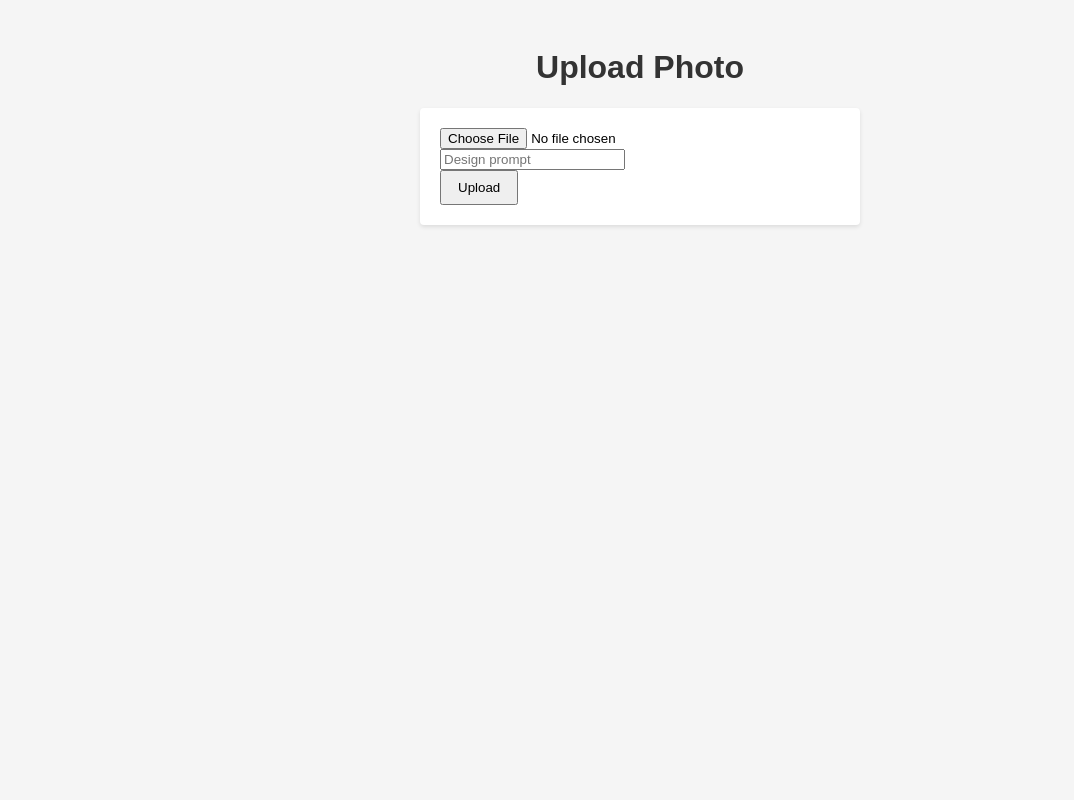
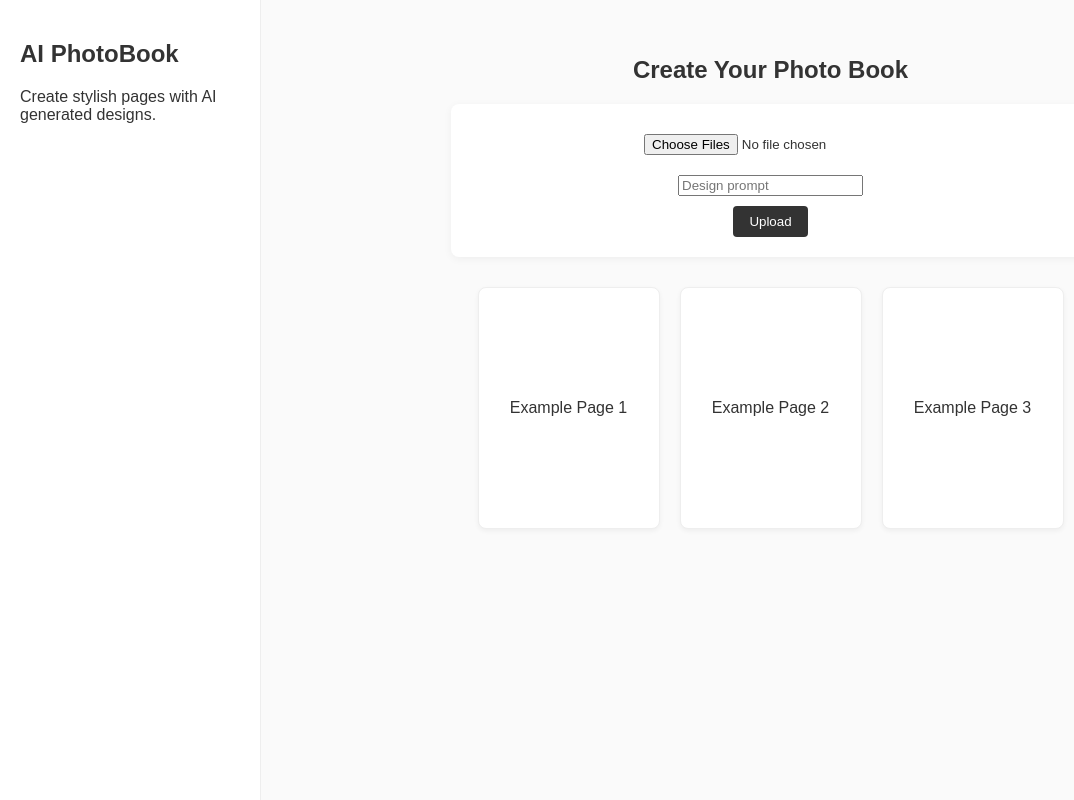
Before and after one commit to Smithy1711/codex-test, a Flask app: page / in a window 1280 px wide. Shown: the whole page, without its empty margins (0-1074 px from the left). Run offline with Flask 3, Linux system fonts and the light colour scheme.

Commit message:
Add minimalist layout with sidebar and multi-image upload

```diff
--- a/app.py
+++ b/app.py
@@ -27,22 +27,27 @@ def apply_ai_design(image_path, prompt):
 @app.route('/', methods=['GET', 'POST'])
 def upload_photo():
     if request.method == 'POST':
-        if 'photo' not in request.files:
+        files = request.files.getlist('photos')
+        if not files:
             return 'No file part', 400
-        file = request.files['photo']
         prompt = request.form.get('prompt', '')
-        if file.filename == '':
+        designed_files = []
+        for file in files:
+            if file.filename == '':
+                continue
+            filename = secure_filename(file.filename)
+            upload_path = os.path.join(app.config['UPLOAD_FOLDER'], filename)
+            file.save(upload_path)
+            designed_path = apply_ai_design(upload_path, prompt)
+            designed_files.append(os.path.basename(designed_path))
+        if not designed_files:
             return 'No selected file', 400
-        filename = secure_filename(file.filename)
-        upload_path = os.path.join(app.config['UPLOAD_FOLDER'], filename)
-        file.save(upload_path)
-        designed_path = apply_ai_design(upload_path, prompt)
-        return redirect(url_for('view_photo', filename=os.path.basename(designed_path)))
+        return render_template('photo.html', filenames=designed_files)
     return render_template('upload.html')
 
 @app.route('/photo/<filename>')
 def view_photo(filename):
-    return render_template('photo.html', filename=filename)
+    return render_template('photo.html', filenames=[filename])
 
 @app.route('/designed/<filename>')
 def designed_file(filename):
--- a/static/style.css
+++ b/static/style.css
@@ -1,5 +1,83 @@
-body { font-family: Arial, sans-serif; background-color: #f5f5f5; padding: 20px; }
-h1 { color: #333; text-align: center; }
-form { background: #fff; padding: 20px; border-radius: 4px; box-shadow: 0 2px 4px rgba(0,0,0,0.1); max-width: 400px; margin: auto; }
-img { max-width: 100%; height: auto; display: block; margin: 20px auto; }
-button { padding: 8px 16px; }
+body {
+    font-family: Arial, sans-serif;
+    background-color: #fafafa;
+    margin: 0;
+    color: #333;
+}
+
+.container {
+    display: flex;
+    min-height: 100vh;
+}
+
+.sidebar {
+    width: 220px;
+    background: #fff;
+    border-right: 1px solid #eee;
+    padding: 20px;
+}
+
+.main {
+    flex: 1;
+    padding: 40px 20px;
+}
+
+h1 {
+    font-size: 24px;
+    margin-bottom: 20px;
+    text-align: center;
+}
+
+.upload-form {
+    background: #fff;
+    padding: 20px;
+    border-radius: 8px;
+    box-shadow: 0 2px 8px rgba(0,0,0,0.05);
+    max-width: 600px;
+    margin: 0 auto;
+    text-align: center;
+}
+
+.cards {
+    display: flex;
+    flex-wrap: wrap;
+    gap: 20px;
+    justify-content: center;
+    margin-top: 30px;
+}
+
+.card {
+    background: #fff;
+    border: 1px solid #eee;
+    border-radius: 8px;
+    width: 180px;
+    height: 240px;
+    box-shadow: 0 2px 5px rgba(0,0,0,0.05);
+    display: flex;
+    align-items: center;
+    justify-content: center;
+    overflow: hidden;
+}
+
+.card img {
+    width: 100%;
+    height: 100%;
+    object-fit: cover;
+}
+
+button {
+    padding: 8px 16px;
+    border: none;
+    background: #333;
+    color: #fff;
+    cursor: pointer;
+    border-radius: 4px;
+}
+
+button:hover {
+    background: #000;
+}
+
+input[type="file"], input[type="text"] {
+    margin: 10px 0;
+}
--- a/templates/upload.html
+++ b/templates/upload.html
@@ -1,15 +1,28 @@
 <!doctype html>
 <html>
 <head>
-    <title>Upload Photo</title>
+    <title>Upload Photos</title>
     <link rel="stylesheet" href="{{ url_for('static', filename='style.css') }}">
 </head>
 <body>
-    <h1>Upload Photo</h1>
-    <form method="post" enctype="multipart/form-data">
-        <input type="file" name="photo" required><br>
-        <input type="text" name="prompt" placeholder="Design prompt" required><br>
-        <button type="submit">Upload</button>
-    </form>
+<div class="container">
+    <aside class="sidebar">
+        <h2>AI PhotoBook</h2>
+        <p>Create stylish pages with AI generated designs.</p>
+    </aside>
+    <main class="main">
+        <h1>Create Your Photo Book</h1>
+        <form class="upload-form" method="post" enctype="multipart/form-data">
+            <input type="file" name="photos" multiple required><br>
+            <input type="text" name="prompt" placeholder="Design prompt" required><br>
+            <button type="submit">Upload</button>
+        </form>
+        <div class="cards">
+            <div class="card">Example Page 1</div>
+            <div class="card">Example Page 2</div>
+            <div class="card">Example Page 3</div>
+        </div>
+    </main>
+</div>
 </body>
 </html>
```
Also changed, not shown: templates/photo.html (+9 -3 lines), README.md.
